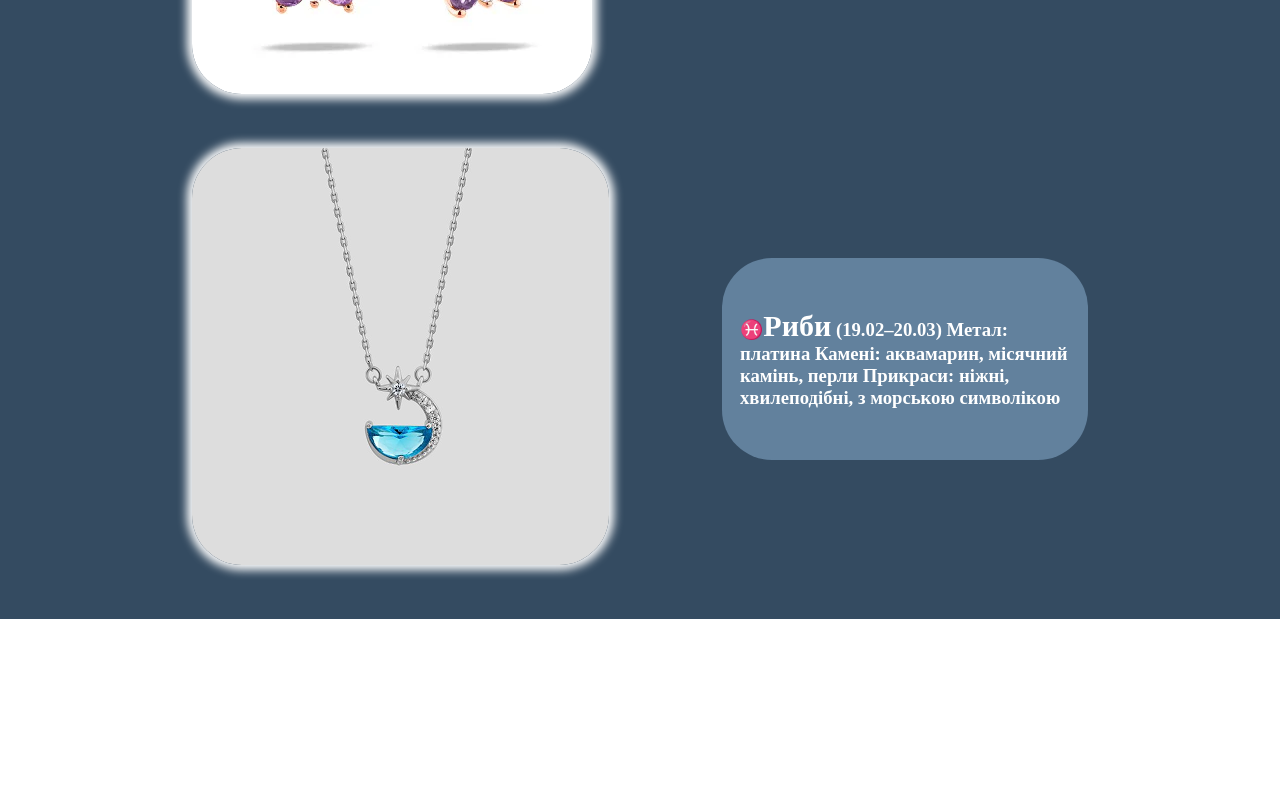
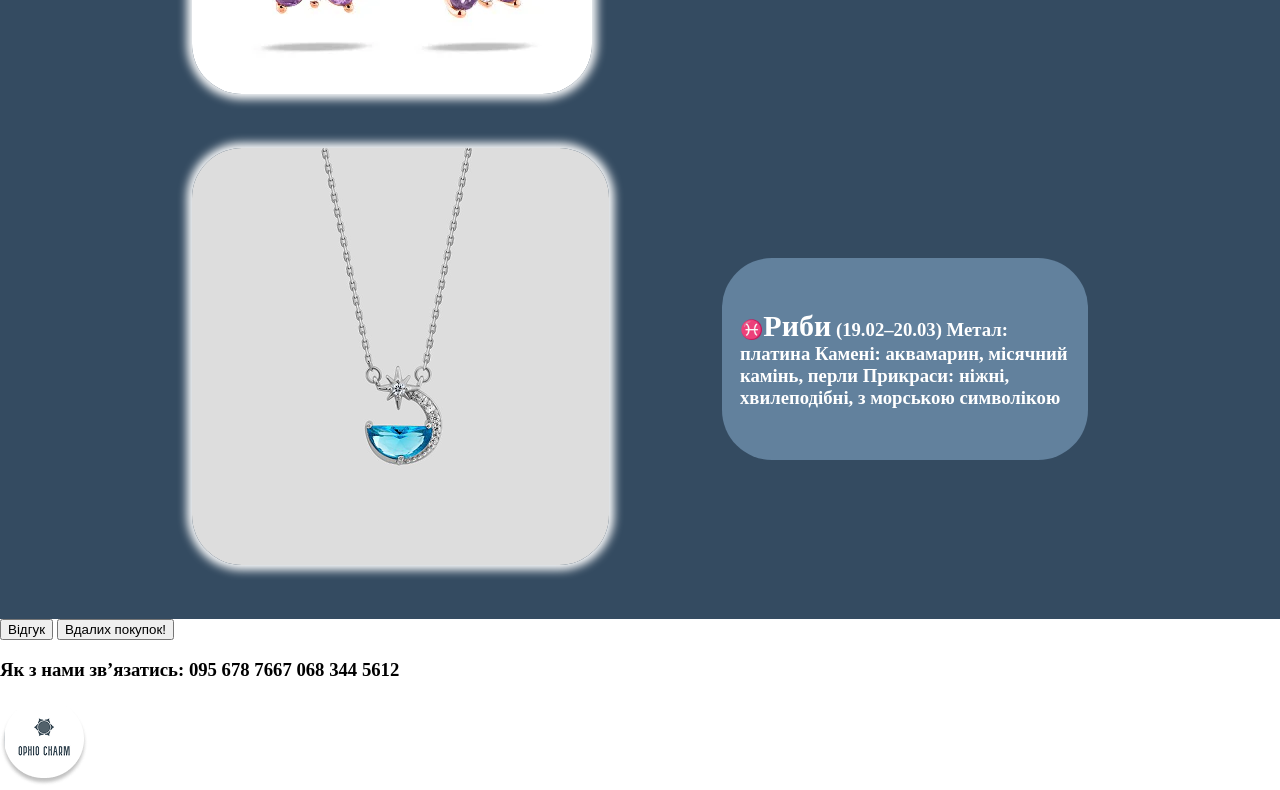
Before and after one commit to polinavolokh/jewellery, a plain HTML site: page index.html in a window 1280 px wide. Shown: the part 5792-6582 px from the top of the page. Before the commit the page ends 6411 px from the top, so only its background shows below. Drawn offline with Linux system fonts and the light colour scheme; files whose address does not match are found by name.

Commit message:
Update index.html

```diff
--- a/index.html
+++ b/index.html
@@ -186,7 +186,20 @@
     </div>
 
 </section>
-    <footer></footer>
+    <footer>
+        <div class="footer_btns">
+            <button>Відгук</button>
+            <button>Вдалих покупок!</button>
+
+        </div>
+        <h3 class="text2">Як з нами зв’язатись:
+            095 678 7667
+            068 344 5612</h3>
+            <div class="logo">
+                <img src="img/logo.png">
+            </div>
+        </div>
+    </footer>
     <script src="script.js"></script>
 </body>
 </html>
```
